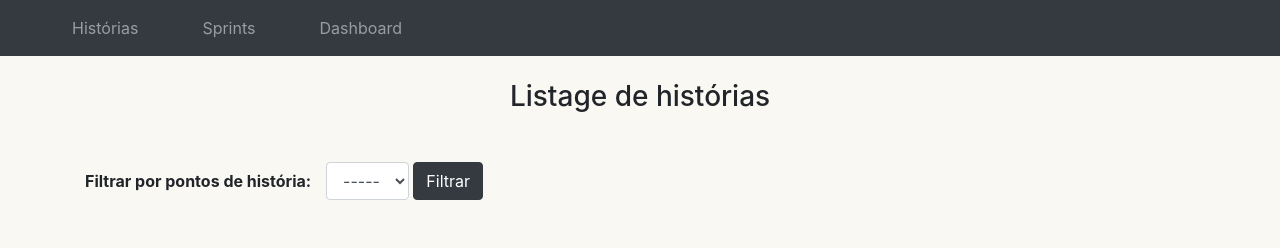
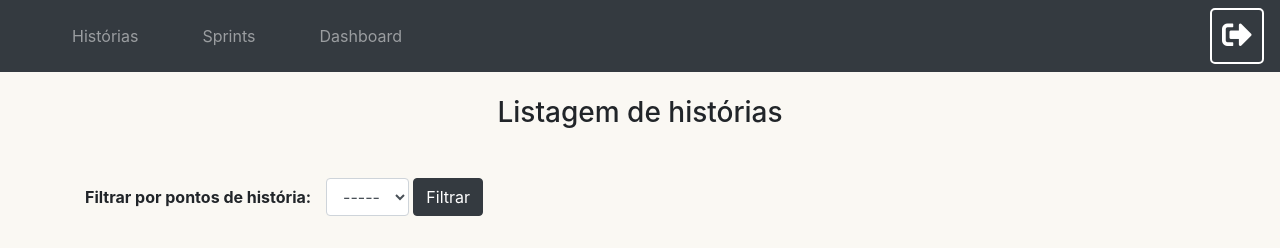
Before and after one commit to VitorLorente/gestao_tasks_scrum, a Django app: template core/templates/stories_list.html in a window 1280 px wide. Shown: the top 248 px of the page. Run offline with Django 3.2, Linux system fonts and the light colour scheme; the template is opened without the code that fills it, so the values that code supplies are empty; some libraries are stand-ins or nearby versions.

Commit message:
Implementando login required e logout.

```diff
--- a/core/templates/base.html
+++ b/core/templates/base.html
@@ -6,11 +6,18 @@
 
         <link rel="stylesheet" href="https://stackpath.bootstrapcdn.com/bootstrap/4.3.1/css/bootstrap.min.css" integrity="sha384-ggOyR0iXCbMQv3Xipma34MD+dH/1fQ784/j6cY/iJTQUOhcWr7x9JvoRxT2MZw1T" crossorigin="anonymous">
         <link rel="stylesheet" href="http://code.jquery.com/ui/1.9.0/themes/base/jquery-ui.css" />
+        <link rel="stylesheet" href="https://cdnjs.cloudflare.com/ajax/libs/font-awesome/5.11.2/css/all.min.css">
         <script src="https://code.jquery.com/jquery-3.3.1.min.js"></script>
+        <style>
+            .btn-nav-logout:hover {
+                background-color: #75818d;
+                cursor: pointer;
+            }
+        </style>
     </head>
     <body style="min-height: 100vh; position: relative; padding-bottom: 80px; background-color: rgb(250, 248, 243);">
         <nav class="navbar navbar-expand-sm bg-dark navbar-dark">
-            <ul class="navbar-nav">
+            <ul class="navbar-nav" style="width: 100%;">
                 <li class="nav-item {% if page_active == 'stories_list' or page_active == 'story_detail' %}active{% endif %} ml-5">
                     <a class="nav-link" href="{% url 'stories-list' %}">Histórias</a>
                 </li>
@@ -20,6 +27,13 @@
                 <li class="nav-item ml-5">
                     <a class="nav-link" href="#">Dashboard</a>
                 </li>
+            </ul>
+            <ul class="navbar-nav ml-auto btn-nav-logout" style="border: 2px solid white; padding: 10px; border-radius: 5px;" title="Logout">
+                <a href="{% url 'logout' %}">
+                    <li clasa="nav-item">
+                        <i class="fas fa-sign-out-alt" style="font-size: 30px; color: white;"></i>
+                    </li>
+                </a>
             </ul>
         </nav>
         <div class="container">
--- a/core/templates/stories_list.html
+++ b/core/templates/stories_list.html
@@ -2,7 +2,7 @@
 {% block title %}Lista de histórias{% endblock %}
 {% block content %}
     <!--  -->
-    <h3 class="text-center mt-4">Listage de histórias</h3>
+    <h3 class="text-center mt-4">Listagem de histórias</h3>
     <div class="form-inline mt-5">
         <div class="form-group">
             <label for="points-filter-select" class="control-label"><b>Filtrar por pontos de história:</b></label>
--- a/scrum/settings.py
+++ b/scrum/settings.py
@@ -125,3 +125,4 @@ USE_TZ = True
 
 STATIC_URL = '/static/'
 STATIC_ROOT = os.path.join(BASE_DIR, 'staticfiles')
+LOGIN_REDIRECT_URL = '/'
```
Also changed, not shown: core/views.py (+13 -1 lines).
